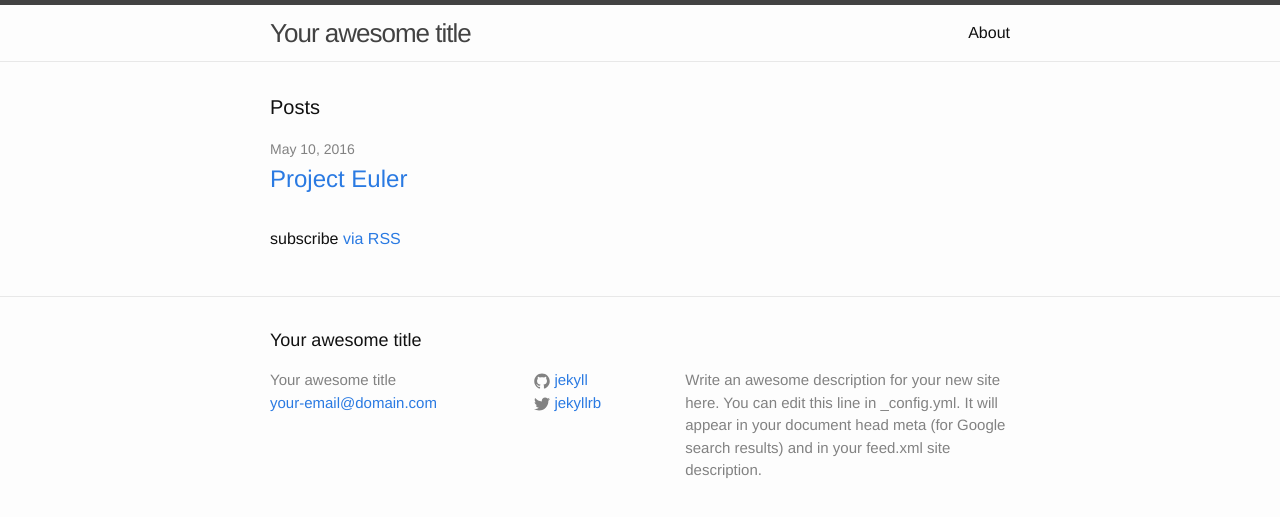
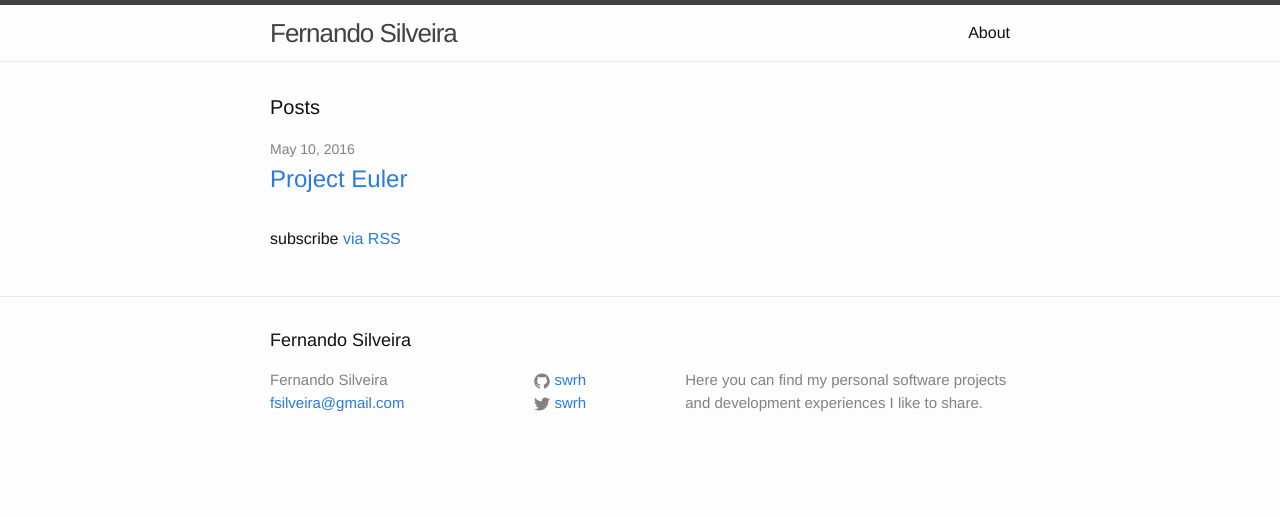
Before and after one commit to swrh/swrh.github.io, a Jekyll site: the page built from index.html, in a window 1280 px wide. Shown: the top 517 px of the page. Built offline with Jekyll 4.4.1, drawn with Linux system fonts in a browser that asks for light colours.

Commit message:
Updating site info.

```diff
--- a/_config.yml
+++ b/_config.yml
@@ -1,21 +1,15 @@
-# Welcome to Jekyll!
-#
-# This config file is meant for settings that affect your whole blog, values
-# which you are expected to set up once and rarely need to edit after that.
-# For technical reasons, this file is *NOT* reloaded automatically when you use
-# 'jekyll serve'. If you change this file, please restart the server process.
-
 # Site settings
-title: Your awesome title
-email: your-email@domain.com
+title: Fernando Silveira
+email: fsilveira@gmail.com
 description: > # this means to ignore newlines until "baseurl:"
-  Write an awesome description for your new site here. You can edit this
-  line in _config.yml. It will appear in your document head meta (for
-  Google search results) and in your feed.xml site description.
+  Here you can find my personal software projects and development experiences
+  I like to share.
 baseurl: "" # the subpath of your site, e.g. /blog
-url: "http://yourdomain.com" # the base hostname & protocol for your site
-twitter_username: jekyllrb
-github_username:  jekyll
+url: "https://swrh.github.io" # the base hostname & protocol for your site
+twitter_username: swrh
+github_username:  swrh
+linkedin_username: fgsilveira
+aboutme_username: swrh
 
 # Build settings
 markdown: kramdown
```
